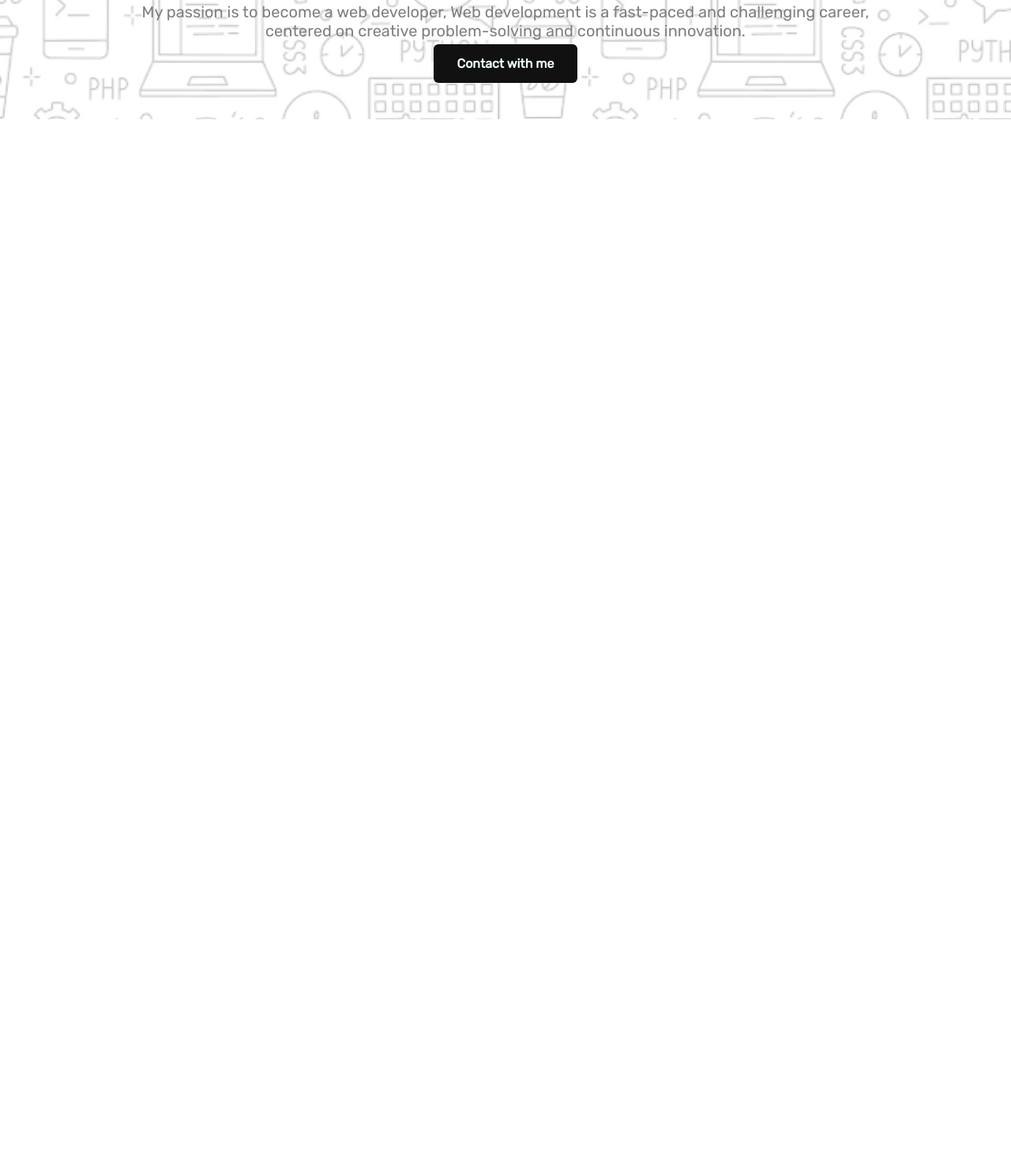
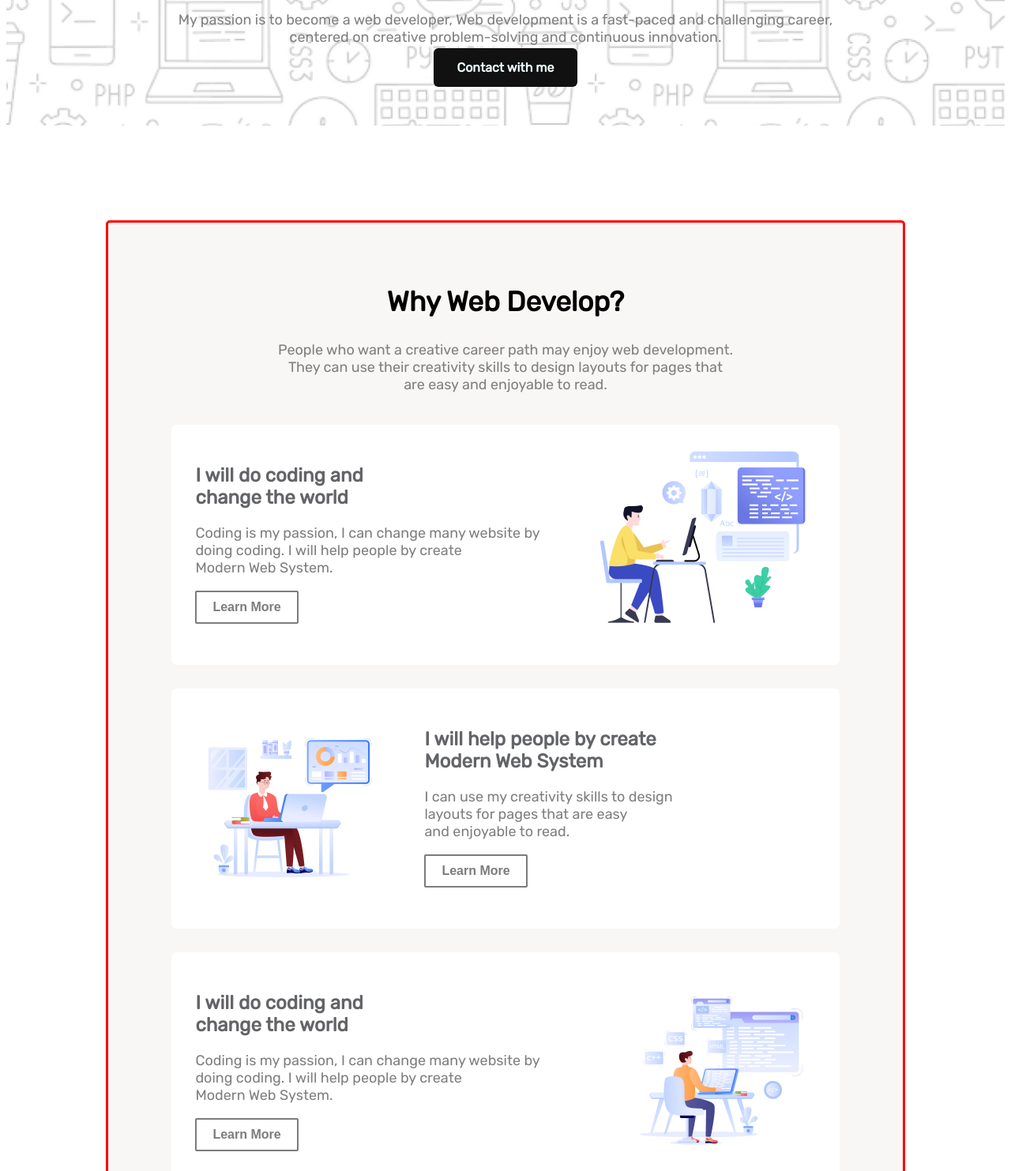
Before and after one commit to RocksanaAkter/web-development-as, a plain HTML site: page index.html in a window 1280 px wide. Shown: the part 489-1972 px from the top of the page at 79% size. Before the commit the page ends 800 px from the top, so only its background shows below. Drawn offline with Linux system fonts and the light colour scheme.

Commit message:
second-part

```diff
--- a/index.html
+++ b/index.html
@@ -32,7 +32,51 @@ My passion is to become a web developer, Web development is a fast-paced and cha
     </header>
 
     <main>
+        <!-- second-part -->
+<section class="second-part">
+    <div class="second-top">
+        <h1>
+Why Web Develop?
+        </h1>
+        <p>
+            People who want a creative career path may enjoy web development.<br> They can use their creativity skills to design layouts for pages that<br> are easy and enjoyable to read.
+        </p>
+    </div>
+    <div class="second-bottom">
+        <div class="swap">
+            <div style="text-align: left; " ><h2>I will do coding and<br>change the world</h2>
+            <p>Coding is my passion, I can change many website by<br> doing coding. I will help people by create<br> Modern Web System.</p>
+            <button class="learn-btn">Learn More</button>
+        </div>
+            <div>
+                <img src="assets/Layer_1.png" alt="">
+            </div>
+        </div>
+        <div class="swap" id="swap-2">
+            <div>
+                <img src="assets/Group 3.png" alt="">
+            </div>
+            <div style="text-align: left; gap: 20px" >
+                <h2>I will help people by create<br> Modern Web System </h2>
+                <p>I can use my creativity skills to design<br> layouts for pages that are easy<br>and enjoyable to read.</p>
+                <button class="learn-btn">Learn More</button>
+        </div>
+            </div>
+            <div class="swap">
+                <div style="text-align: left; ">
+                    <h2>I will do coding and<br>change the world</h2>
+                    <p>Coding is my passion, I can change many website by<br> doing coding. I will help people by create<br> Modern Web System.</p>
+                    <button class="learn-btn">Learn More</button>
+                </div>
+                <div>
+                    <img src="assets/Group 4.png" alt="">
+                </div>
+            </div>
+        </div>
 
+    </div>
+
+</section>
     </main>
 
     <footer>
--- a/styles/style.css
+++ b/styles/style.css
@@ -1,7 +1,7 @@
 body {
     font-family: 'Poppins', sans-serif;
     font-family: 'Rubik', sans-serif;
-    margin: 0;
+
 }
 
 p {
@@ -34,7 +34,7 @@ color: black
 }
 
 p{
-    font-size: 20px;
+    font-size: 18px;
     font-weight: 600px;
 }
 
@@ -47,3 +47,58 @@ p{
     font-weight: 700;
     margin-top: 0;
 }
+
+
+main{
+    width: 80%;
+    text-align: center;
+    margin: 0 auto;
+}
+
+.second-part{
+    margin-top: 120px;
+    margin-bottom: 120px;
+    padding: 50px;
+    border: 3px red solid;
+    background-color: #f7f2f2ae;
+    border-radius: 5px;
+}
+
+.second-top{
+    margin-bottom: 40px;
+}
+
+
+h1{
+    font-weight: 600;
+    font-size: 35px;
+}
+h2{
+    color: rgb(99, 100, 103);
+    font-weight: 600;
+}
+
+.swap{
+    display: flex;
+    justify-content: space-between;
+    padding: 30px;
+
+    margin: 30px;
+    background-color: white;
+    border-radius: 7px;
+}
+
+#swap-2{
+    justify-content: flex-start;
+    gap: 50px
+}
+
+.learn-btn{
+    padding: 10px 20px;
+    background-color: white;
+    color: rgb(125, 123, 123);
+    font-size: 16px;
+    font-weight: bold;
+    border: 2px solid rgb(125, 123, 123);
+    border-radius: 2px;
+}
```
